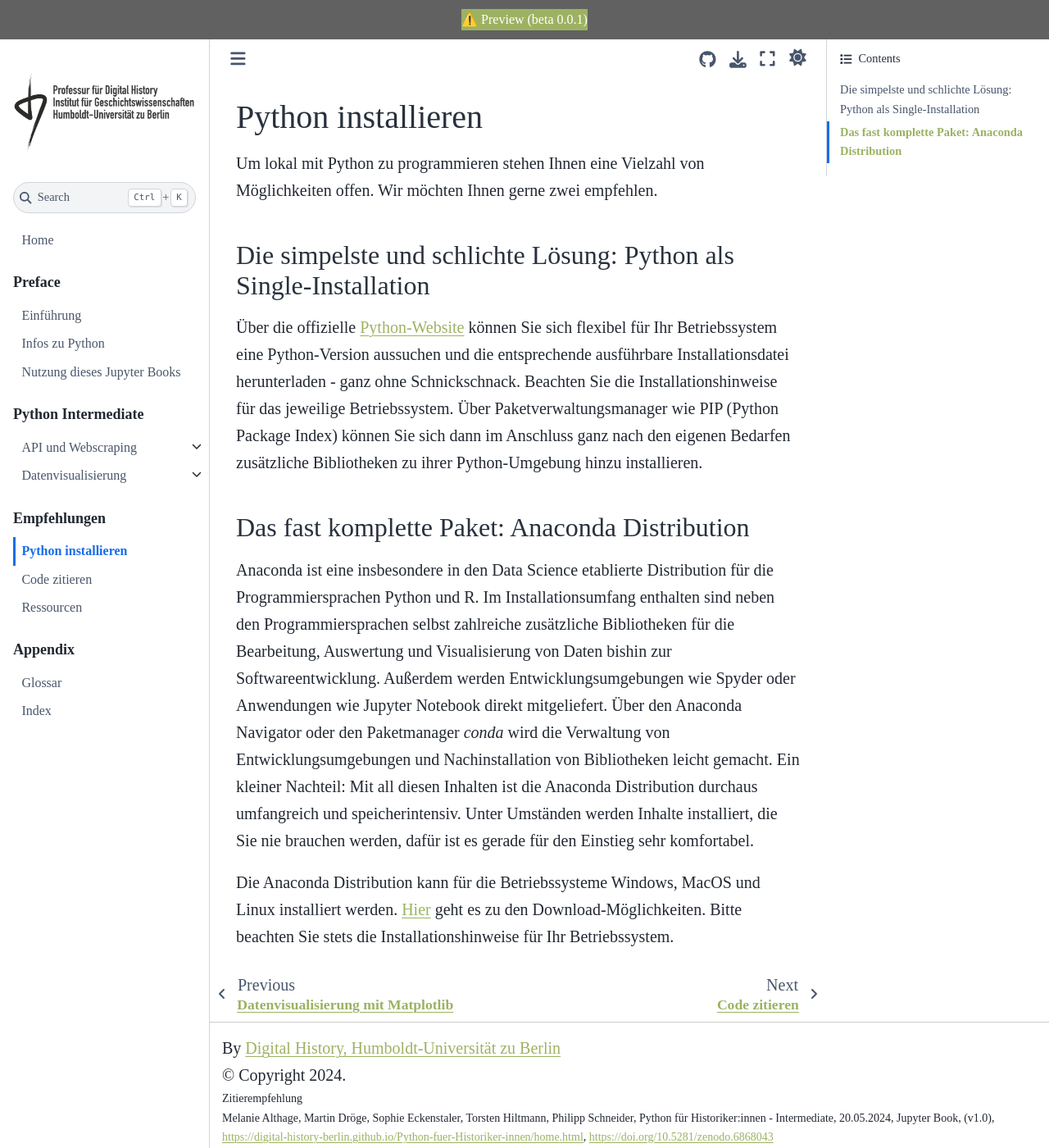
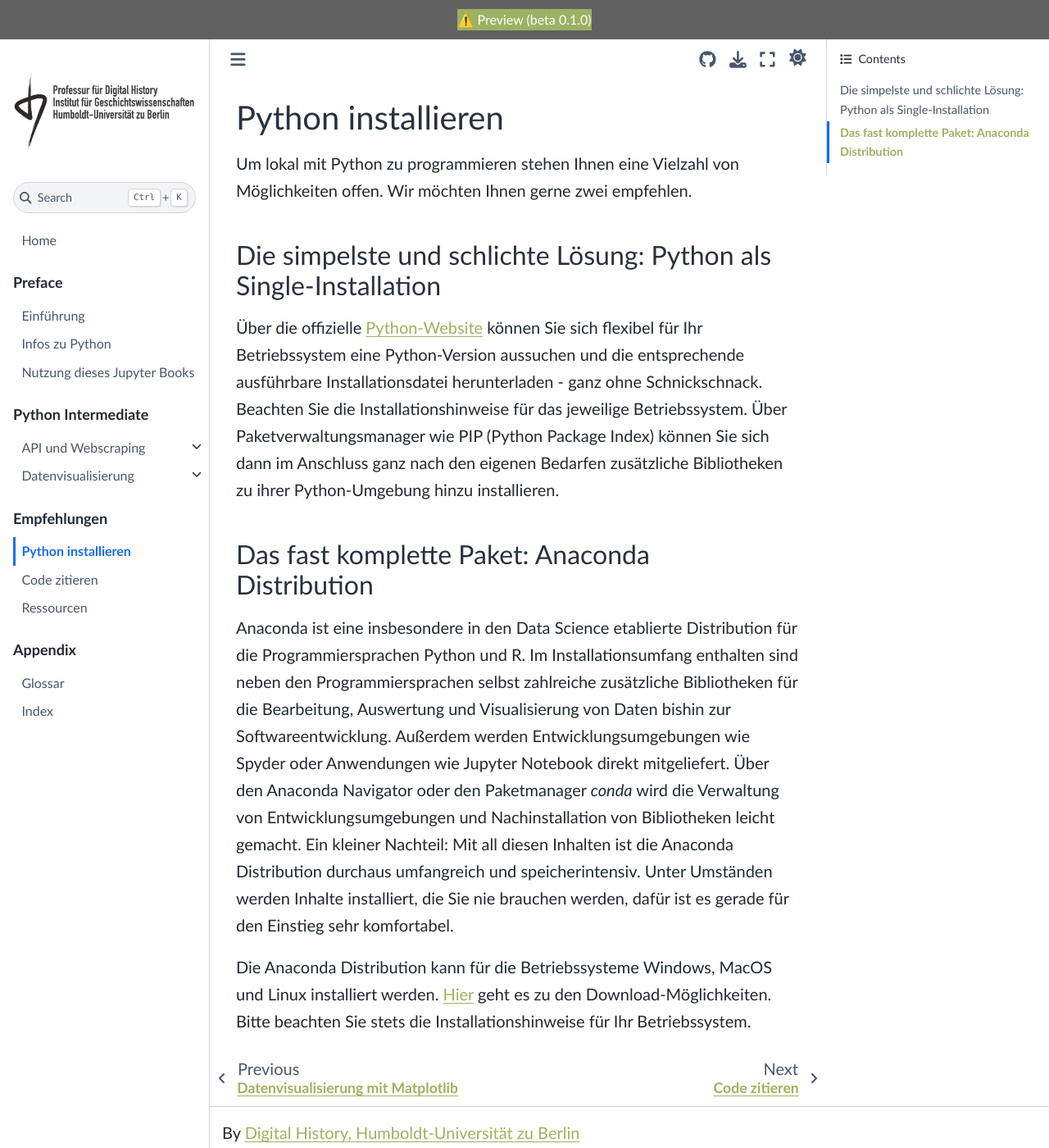
Before and after one commit to Digital-History-Berlin/Python-fuer-Historiker-innen-Intermediate, a Jupyter Book: the page built from ch-empfehlungen/01-installationsempfehlungen.md, in a window 1280 px wide and 1400 px high. Shown: the whole window at 82% size. Built offline with Jupyter Book 1.0.4 settings and Sphinx 7.4.7 and the Sphinx Book theme 1.1.4, drawn with Linux system fonts in a browser that asks for light colours; some web fonts are replaced; pages that are not in the unit, such as notebooks, are missing from menus; grey boxes are pictures that could not be loaded.

Commit message:
fixed not loaded font bug

```diff
--- a/_config.yml
+++ b/_config.yml
@@ -29,7 +29,7 @@
     html_context:
       default_mode: light
     html_theme_options:
-      announcement: <p class="banner">⚠️ Preview (beta 0.0.1)</p>
+      announcement: <p class="banner">⚠️ Preview (beta 0.1.0)</p>
       #show_version_warning_banner: True
       logo:
         image_light: img/Logo_DigitalHistoryBerlin.png
--- a/_static/custom.css
+++ b/_static/custom.css
@@ -1,8 +1,13 @@
-div, h1, h2, h3 {
-    font-family: 'BAHNSCHRIFT';
-    src:url('../fonts/Bahnschrift-Font-Family/BAHNSCHRIFT.TTF');
-    font-stretch: condensed;
-   }
+@font-face {
+  font-family: "BAHNSCHRIFT";
+  src: url('fonts/Bahnschrift-Font-Family/BAHNSCHRIFT.TTF');
+  src: url('fonts/Bahnschrift-Font-Family/BAHNSCHRIFT.TTF') format('truetype');
+}
+
+body, :is(h1, h2, h3, h4, h5, h6) {
+  font-family: 'BAHNSCHRIFT', Calibri, Tahoma, sans-serif;
+  font-stretch: condensed;
+}
 
 div.CodeMirror-code {
     font-family: monospace;
```
Also changed, not shown: 32 other files.
